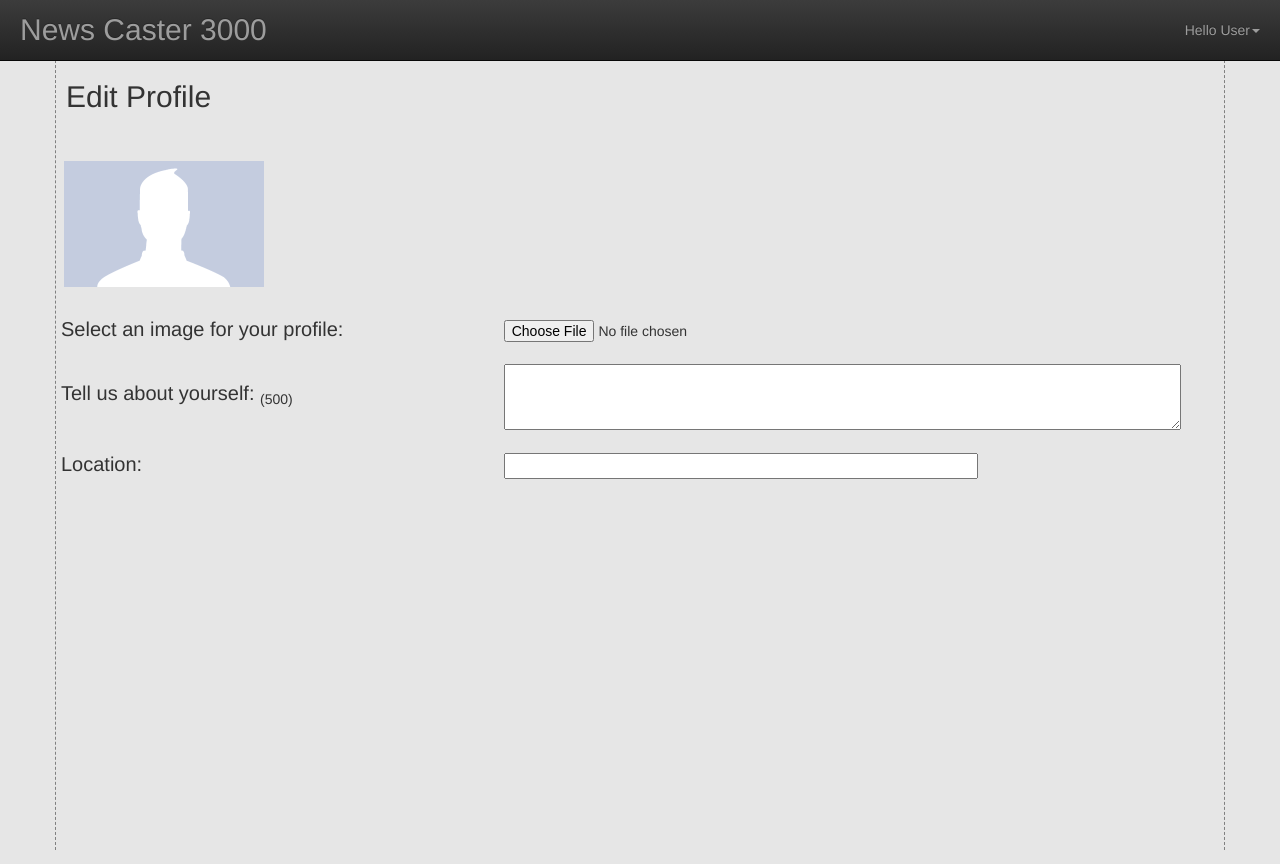
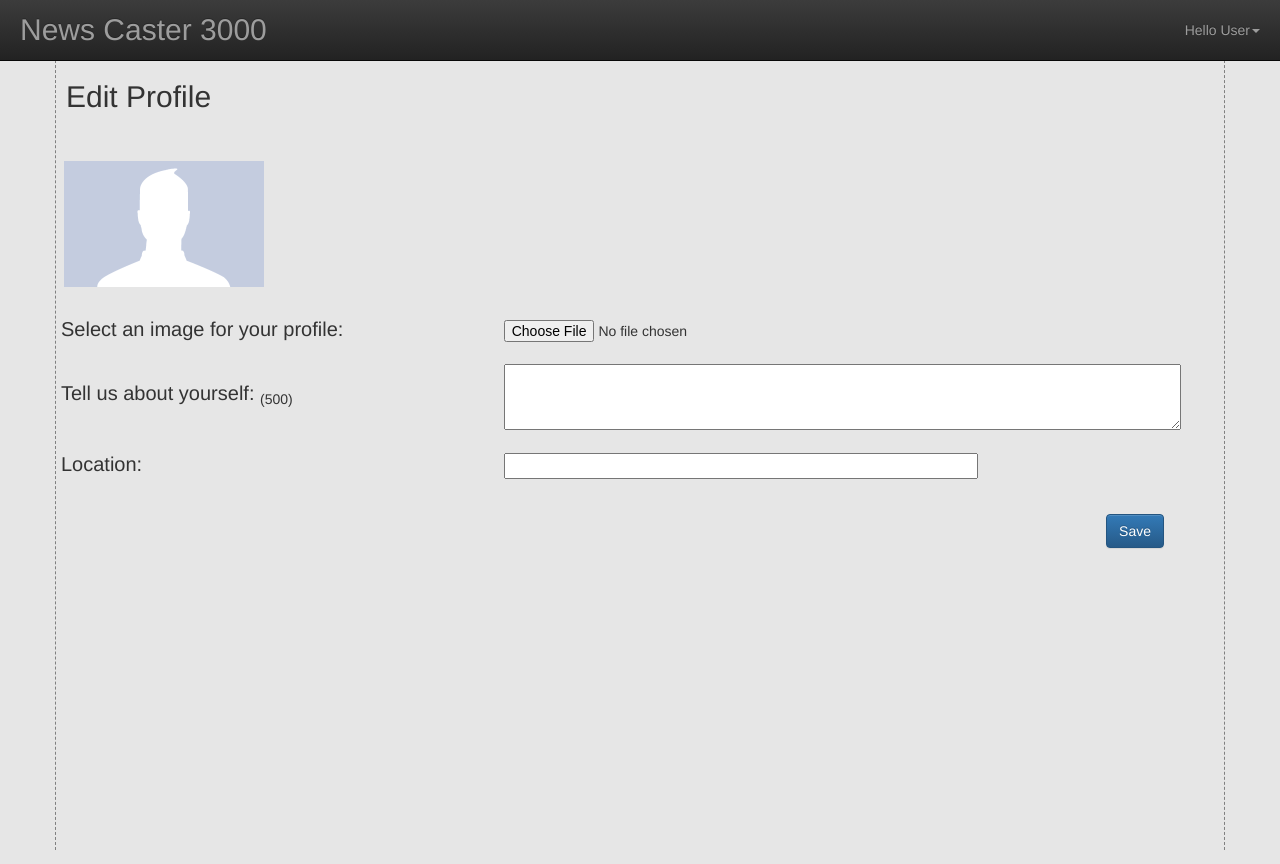
Before and after one commit to gfawcett22/WebProgrammingProject, a PHP site: page /editProfile.php in a window 1280 px wide. Run offline with PHP 8.4, Linux system fonts and the light colour scheme.

Commit message:
more edits

```diff
--- a/editProfile.php
+++ b/editProfile.php
@@ -61,6 +61,9 @@
         <input type='text' class='data' name='location' id='location' maxlength="100" />
       </div>
     </div>
+    <div class='row'>
+      <input type='submit' id='editSubmit' name='editSubmit' value="Save" class='btn btn-primary'>
+    </div>
   </div>
 </form>
 </body>
--- a/getProfilePic.php
+++ b/getProfilePic.php
@@ -1,3 +1,4 @@
 <?php
+	//should test if there is a profile pic set for user, if not use default.jpg
 	echo '<img src="pictures/default.jpg" id="profilePic" />'
 ?>
--- a/styles/index.css
+++ b/styles/index.css
@@ -56,3 +56,8 @@ body{
   max-height:200px;
   margin:8px;
 }
+#editSubmit{
+  float:right;
+  margin: 15px;
+  margin-right:60px;
+}
```
Also changed, not shown: viewProfile.php (added, +31 -0 lines).
